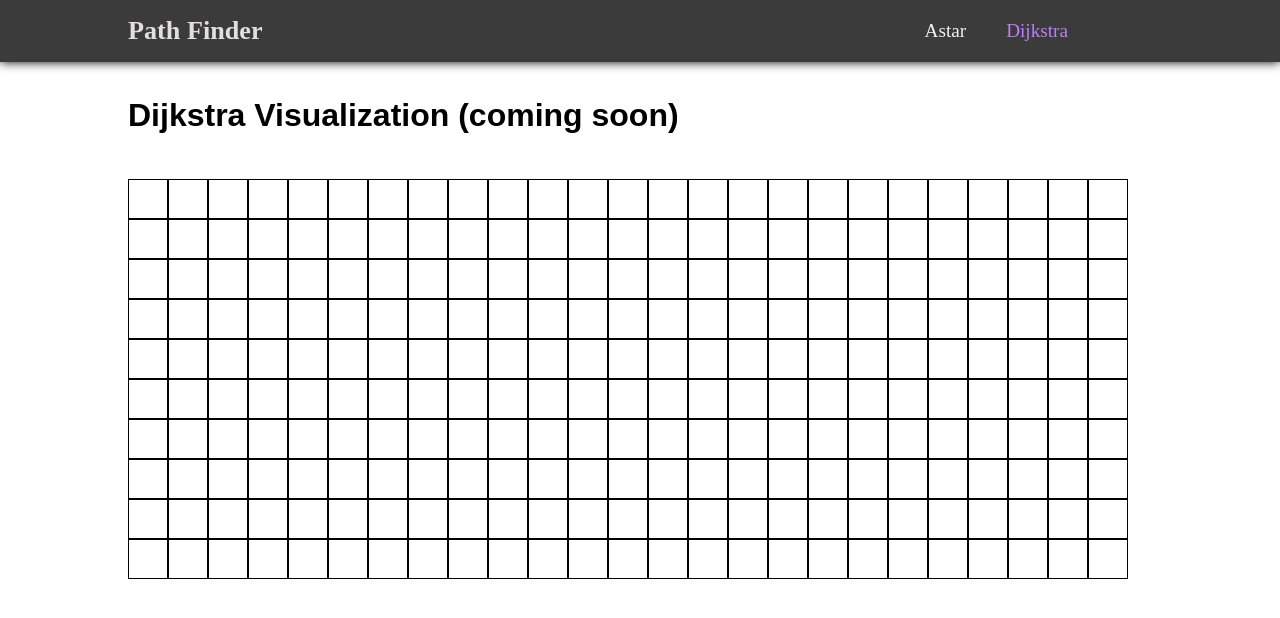
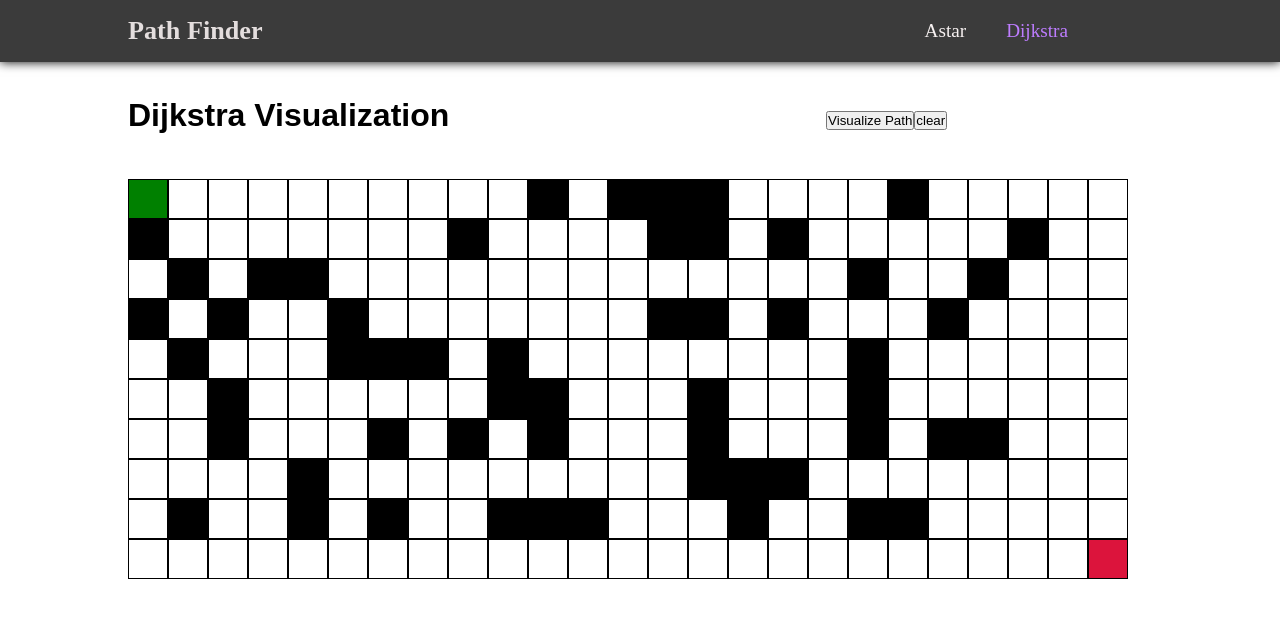
Before and after one commit to anthony-magana/PathFinder, a React (Create React App) app: page /dijkstra in a window 1280 px wide. Shown: the top 618 px of the page. Built offline with nearby package versions, Linux system fonts and the light colour scheme.

Commit message:
implemented dijkstra's algorithm, visualization button, and clear button

```diff
--- a/src/components/Dijkstra/Dijkstra.js
+++ b/src/components/Dijkstra/Dijkstra.js
@@ -0,0 +1,62 @@
+export function dijkstra(grid, startNode, finishNode) {
+  const visitedNodesInOrder = [];
+  startNode.distance = 0;
+  const unvisitedNodes = getAllNodes(grid);
+  while (!!unvisitedNodes.length) {
+    sortNodesByDistance(unvisitedNodes);
+    const closestNode = unvisitedNodes.shift();
+    // If we encounter a wall, we skip it.
+    if (closestNode.isWall) continue;
+    // If the closest node is at a distance of infinity,
+    // we must be trapped and should therefore stop.
+    if (closestNode.distance === Infinity) return visitedNodesInOrder;
+    closestNode.isVisited = true;
+    visitedNodesInOrder.push(closestNode);
+    if (closestNode === finishNode) return visitedNodesInOrder;
+    updateUnvisitedNeighbors(closestNode, grid);
+  }
+}
+
+function sortNodesByDistance(unvisitedNodes) {
+  unvisitedNodes.sort((nodeA, nodeB) => nodeA.distance - nodeB.distance);
+}
+
+function updateUnvisitedNeighbors(node, grid) {
+  const unvisitedNeighbors = getUnvisitedNeighbors(node, grid);
+  for (const neighbor of unvisitedNeighbors) {
+    neighbor.distance = node.distance + 1;
+    neighbor.previousNode = node;
+  }
+}
+
+function getUnvisitedNeighbors(node, grid) {
+  const neighbors = [];
+  const { col, row } = node;
+  if (row > 0) neighbors.push(grid[row - 1][col]);
+  if (row < grid.length - 1) neighbors.push(grid[row + 1][col]);
+  if (col > 0) neighbors.push(grid[row][col - 1]);
+  if (col < grid[0].length - 1) neighbors.push(grid[row][col + 1]);
+  return neighbors.filter((neighbor) => !neighbor.isVisited);
+}
+
+function getAllNodes(grid) {
+  const nodes = [];
+  for (const row of grid) {
+    for (const node of row) {
+      nodes.push(node);
+    }
+  }
+  return nodes;
+}
+
+// Backtracks from the finishNode to find the shortest path.
+// Only works when called *after* the dijkstra method above.
+export function getNodesInShortestPathOrder(finishNode) {
+  const nodesInShortestPathOrder = [];
+  let currentNode = finishNode;
+  while (currentNode !== null) {
+    nodesInShortestPathOrder.unshift(currentNode);
+    currentNode = currentNode.previousNode;
+  }
+  return nodesInShortestPathOrder;
+}
--- a/src/components/Dijkstra/DijkstraVisualizer.jsx
+++ b/src/components/Dijkstra/DijkstraVisualizer.jsx
@@ -1,14 +1,20 @@
 import React, { useState, useEffect } from "react";
 import Grid from "../Grid";
-import "./DikjstraVisualizer.css";
+import { dijkstra, getNodesInShortestPathOrder } from "./Dijkstra";
+import "./DijkstraVisualizer.css";
 
 const cols = 25;
 const rows = 10;
 
 function DijkstraPathFinder() {
   const [grid, setGrid] = useState([]);
-  // const [path, setPath] = useState([]);
-  // const [visitedNodes, setVisitedNodes] = useState([]);
+  const [path, setPath] = useState([]);
+  const [visitedNodes, setVisitedNodes] = useState([]);
+
+  const START_NODE_ROW = 0;
+  const START_NODE_COL = 0;
+  const END_NODE_ROW = rows - 1;
+  const END_NODE_COL = cols - 1;
 
   useEffect(() => {
     initializeGrid();
@@ -21,17 +27,109 @@ function DijkstraPathFinder() {
     for (let row = 0; row < rows; row++) {
       const currRow = [];
       for (let col = 0; col < cols; col++) {
-        currRow.push([]);
+        currRow.push(createNode(col, row));
       }
       Nodes.push(currRow);
     }
     setGrid(Nodes);
   };
 
+  function visualizeDijkstra() {
+    const Nodes = grid;
+    const startNode = Nodes[START_NODE_ROW][START_NODE_COL];
+    const endNode = Nodes[END_NODE_ROW][END_NODE_COL];
+    const visitedNodesInOrder = dijkstra(grid, startNode, endNode);
+    const nodesInShortestPathOrder = getNodesInShortestPathOrder(endNode);
+    setVisitedNodes(visitedNodesInOrder);
+    setPath(nodesInShortestPathOrder);
+    animateDijkstra(visitedNodesInOrder, nodesInShortestPathOrder);
+  }
+
+  function animateDijkstra(visitedNodesInOrder, nodesInShortestPathOrder) {
+    for (let i = 0; i <= visitedNodesInOrder.length; i++) {
+      if (i === visitedNodesInOrder.length) {
+        setTimeout(() => {
+          animateShortestPath(nodesInShortestPathOrder);
+        }, 15 * i);
+        return;
+      }
+      setTimeout(() => {
+        const node = visitedNodesInOrder[i];
+        document.getElementById(`node-${node.row}-${node.col}`).className =
+          "node node-visited";
+      }, 15 * i);
+    }
+  }
+  function animateShortestPath(nodesInShortestPathOrder) {
+    for (let i = 0; i < nodesInShortestPathOrder.length; i++) {
+      setTimeout(() => {
+        const node = nodesInShortestPathOrder[i];
+        document.getElementById(`node-${node.row}-${node.col}`).className =
+          "node node-shortest-path";
+      }, 10 * i);
+    }
+  }
+  const createNode = (col, row) => {
+    return {
+      col,
+      row,
+      isStart: row === START_NODE_ROW && col === START_NODE_COL,
+      isEnd: row === END_NODE_ROW && col === END_NODE_COL,
+      distance: Infinity,
+      isVisited: false,
+      isWall:
+        Math.random(1) < 0.2 && END_NODE_COL !== col && END_NODE_ROW !== row
+          ? true
+          : false,
+      previousNode: null,
+    };
+  };
+
+  function clear() {
+    for (let i = 0; i < visitedNodes.length; i++) {
+      if (i === visitedNodes.length) {
+        setTimeout(() => {
+          for (let j = 0; j < path.length; j++) {
+            setTimeout(() => {
+              const node = path[j];
+              document.getElementById(
+                `node-${node.row}-${node.col}`
+              ).className = "node node-reset";
+            }, 5 * j);
+          }
+        }, 10 * i);
+      }
+      setTimeout(() => {
+        const node = visitedNodes[i];
+        document.getElementById(`node-${node.row}-${node.col}`).className =
+          "node node-reset";
+      }, 10 * i);
+    }
+    // setPath([]);
+    // setVisitedNodes([]);
+    setTimeout(() => {
+      reInitialize();
+    }, 2200);
+  }
+  const reInitialize = () => {
+    document.getElementById(
+      `node-${START_NODE_ROW}-${START_NODE_COL}`
+    ).className = "node node-start";
+    document.getElementById(`node-${END_NODE_ROW}-${END_NODE_COL}`).className =
+      "node node-end";
+    initializeGrid();
+  };
+
   return (
     <div className="wrapper">
       <div className="container">
-        <h1 className="dijkstra-title">Dijkstra Visualization (coming soon)</h1>
+        <h1 className="dijkstra-title">Dijkstra Visualization</h1>
+        <button className="visualize-dijkstra-btn" onClick={visualizeDijkstra}>
+          Visualize Path
+        </button>
+        <button className="clear-btn" onClick={clear}>
+          clear
+        </button>
       </div>
 
       {/* gridwithnode */}
--- a/src/components/Grid.jsx
+++ b/src/components/Grid.jsx
@@ -8,16 +8,16 @@ const Grid = ({ grid }) => {
       {grid.map((row, rowIndex) => {
         return (
           <div key={rowIndex} className="rowWrapper">
-            {row.map((col, colIndex) => {
-              const { isStart, isEnd, isWall } = col;
+            {row.map((node, Index) => {
+              const { isStart, isEnd, isWall } = node;
               return (
                 <Node
-                  key={colIndex}
+                  key={Index}
                   isStart={isStart}
                   isEnd={isEnd}
                   isWall={isWall}
                   row={rowIndex}
-                  col={colIndex}
+                  col={Index}
                 />
               );
             })}
```
Also changed, not shown: src/components/Dijkstra/DijkstraVisualizer.css (renamed from src/components/Dijkstra/DikjstraVisualizer.css).
